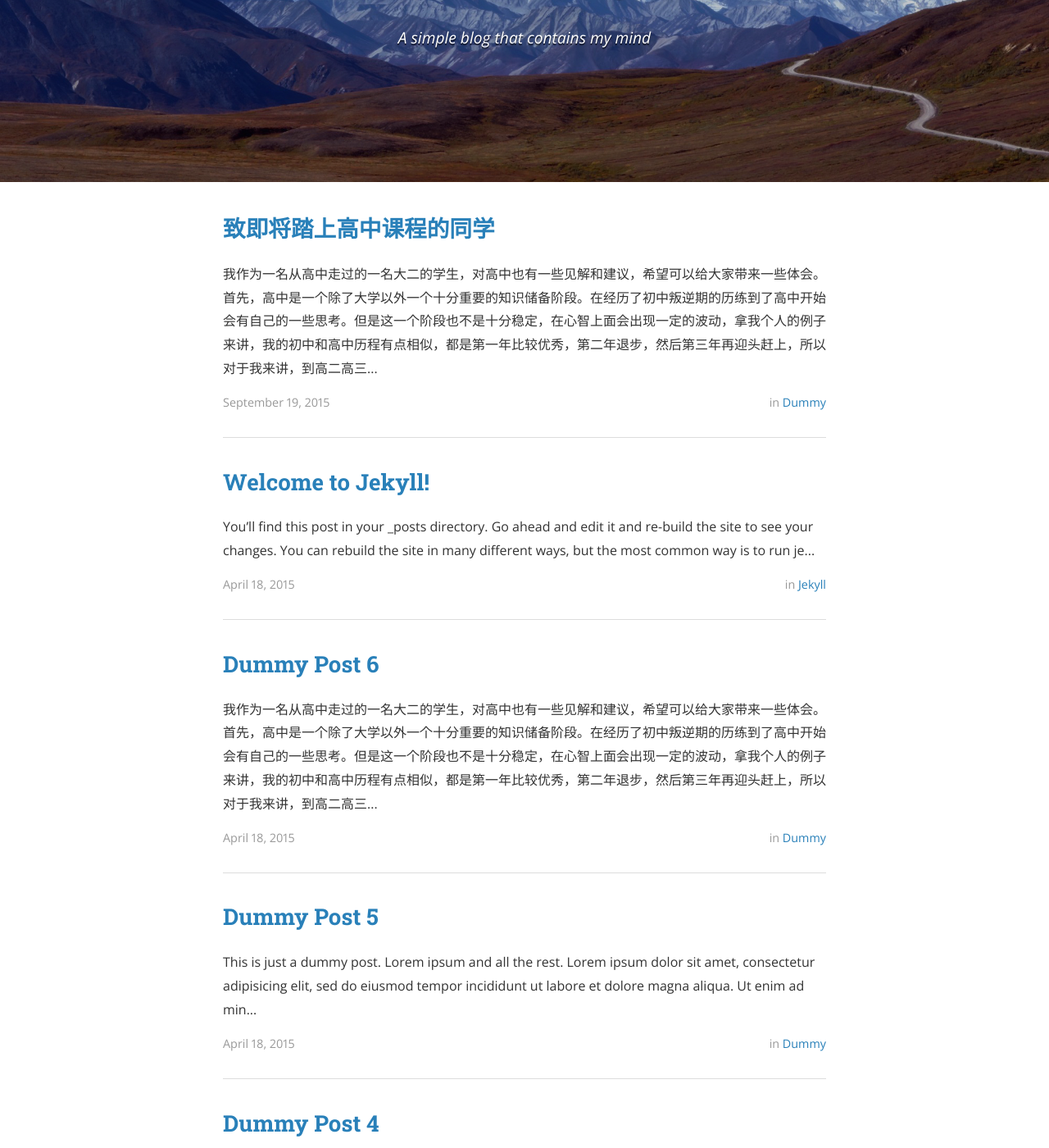
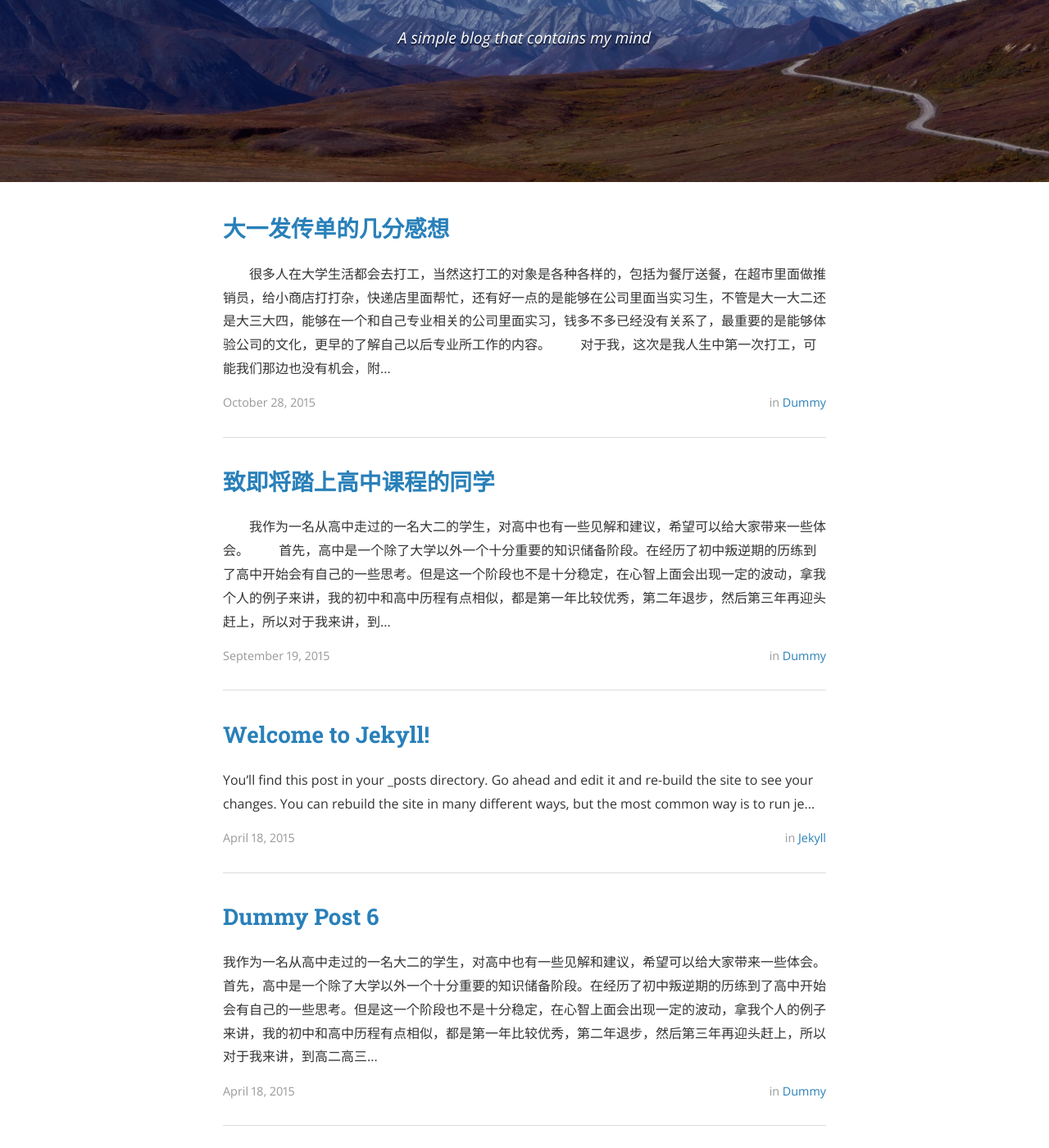
Before and after one commit to michaelllh/mike-blog, a Jekyll site: the page built from index.html, in a window 1280 px wide and 1400 px high, scrolled down 281 px. Shown: the whole window at 82% size. Built offline with Jekyll 4.4.1, drawn with Linux system fonts in a browser that asks for light colours; nearby versions of some CDN libraries; the list of posts is cut into pages by our own code; a style sheet for code colours, icons or effects is not loaded; some of the changed lines change nothing that is shown.

Commit message:
11月份更新

```diff
--- a/_config.yml
+++ b/_config.yml
@@ -1,6 +1,8 @@
+
 # External gems
 gems:
   - jekyll-archives # Sorry, not GitHub pages friendly!
+  - jekyll-paginate
   - jekyll-sitemap
 
 # Site settings
@@ -15,6 +17,7 @@
 cover: "assets/header_image.jpg"
 logo: "assets/logo.png"
 
+#highlighter: rouge
 # Build settings
 markdown: kramdown
 paginate: 5
@@ -30,7 +33,7 @@
     category: '/category/:name/'
     tag: '/tag/:name/'
 
-#评论设置，这里使用的是Disqus，但是不是很适合国内使用
+#评论设置，这里使用的是Disqus，但是不是很适合国内使用,我修改到了多说系统
 # Disqus comments
 #disqus_shortname: Mike
 
--- /dev/null
+++ b/_posts/2015-10-19-leaflet.markdown
@@ -0,0 +1,24 @@
+---
+layout: post
+title:  "大一发传单的几分感想"
+date:   2015-10-28 08:43:59
+author: Mike
+categories: Dummy
+---
+
+　　很多人在大学生活都会去打工，当然这打工的对象是各种各样的，包括为餐厅送餐，在超市里面做推销员，给小商店打打杂，快递店里面帮忙，还有好一点的是能够在公司里面当实习生，不管是大一大二还是大三大四，能够在一个和自己专业相关的公司里面实习，钱多不多已经没有关系了，最重要的是能够体验公司的文化，更早的了解自己以后专业所工作的内容。
+
+
+　　对于我，这次是我人生中第一次打工，可能我们那边也没有机会，附近也没有什么商店啊，工厂啊之类的，更多的是在家里帮帮忙。所以这次的体验应该是我印象中比较深刻的东西在里面。
+
+　　这一次就是发传单的工作，总共发了21栋楼层。有收获了很多。我们走过很多的楼层，不同的楼层会有不同的氛围。就找像我们开始的地方，是在四区那边。刚开始是男生宿舍，会有一种“韵味”在里面。而且，我们发的时候是门关着的，就直接塞到门缝里面，有的房间有那种专门放传单的袋子，就会放在他们的袋子里面。门开着的就会去和他们直接讲，麻烦他们看一下传单。但是在男生宿舍经常就是有的一大帮人在玩电脑，都根本不理我们。这样的还好，有的是直接态度很恶劣，就是语气很不友善，直接就把门给关上了。通过他们的宿舍和长相上看就肯定不是大一的，大一的宿舍男生就明显会友善很多，毕竟是刚来学校一个学期，会对身边的事物比较敬重。但是像他们大二大三的，土一点的话说就是老油条，没有一个对他人的敬意。很难想象他们在这一个细节上都做不好，以后会有什么样的成就。我一直相信，一个人能不能够成功，真的是在于对细节上面的重视，还有就是对于他人的尊重。现在我看到发传单的同学就会有十分的敬意在里面，毕竟自己做过了这件事才知道艰辛。
+
+　　说到尊重他人，我就想起去年的职业生涯规划的最后的一个人物访谈，我自己去联系了两家公司，从他们公司的网页上面找到了前台的电话。先打的是新大陆的电话，是一个男的客服，我稍微解释了一下我打电话的用意，然后他就直接回绝了我的请求，而且当中我有一些话没听清，我麻烦他再说一次，他就很不爽的语气。挂了我的电话。然后我又打过去，没听清，他就直接挂了电话。是，公司有公司的规定，不接受私人的拜访，但是就你这种服务态度算什么，这能够成就一个好的公司，天都会塌下来，什么样的服务就有什么的结果。我一直认为一个好的公司，在用户体验上面做得很好，更重要的是能够以顾客为上，而不是为了利益而利益。在打电话给星网锐捷的时候就好了很多，是一个女的前台，她告诉了我一个电话，然后我谢过她，就打了她给我的那个电话，然后对方又让我打电话给她的同事，这样一波三折，我中午联系到了一个星网锐捷的同事进行一个生涯人物的访谈。可能有人会说是一个男女不同的前台才导致我面对这两种不同的态度，但是我认为并不是，一个公司应该注意每一个细节，就像是这个，马上给人一个不好的印象，真的有时候一个细节，会决定成败，这种例子真的太多，我也就不多举例了。
+
+　　真的不同宿舍楼就会有不同的氛围，有的楼层，会有人拿着椅子，在阳台上面看书。而有的楼层，门关得严严实实的，有的一开，四个人全在打游戏，这种100％概率真的很难得。古老的话语，近朱者赤近墨者黑，还是有道理的，一个环境的氛围，会慢慢的影响自己。倘若在清华和在一个普通的211高校中，会有不同的感觉，毕竟大家都在刻苦学习，追寻自己的梦想。你也会慢慢改变，去寻找自己的世界。但如果你身边的所有的小伙伴都在玩游戏，整天无所事事，没有自己的梦想，你也很难有一个好的环境去学习去追求。但是如果能够在这种环境中还能坚持自己的梦想，去学习去追求，那会造就跟辉煌的成功。
+
+　　我们开始扫的楼层是本科生的，后来我们去了研究生的宿舍楼。真的两者的差别也特别大。研究生的宿舍楼道很干净，几乎看不到什么传单，而本科生的宿舍楼道，传单一片，并且有的伴有垃圾，特别是楼道垃圾桶的附近，简直不堪入目。并且他们的态度也很好，不管是男生还是女生。在楼道上面看到有人，我们会上前告诉他们我们的传单内容，他们拿过传单，但并不是语气粗狂的拒绝。这也让我们感到很欣慰，但是最重要的是我看到研究生他们和本科生一种不同的感觉的在里面。
+
+　　最后我们又扫了几栋本科生的楼层。遇到了一个不好的事情，当时我在扫的楼层上遇到了一个正在整理垃圾桶的阿姨，她就说不要发这个传单，会把楼道弄得乱七八糟，我就马上说好的，我们马上下下楼去。当我刚走过去，阿姨就说那你还不如把这些传单给我，我不答应，她就过来抢。我当然不能给她，我能够猜到她是想把谢谢传单拿去卖，她在整理垃圾桶也是为了有一些可以回收的东西，如果我给她了就不会去收集那么麻烦了。但是我是帮商家来发传单，我不能就是把这些传单给阿姨。之后我们下楼的时候阿姨还跟在我们后面不让我们就是又溜去发，当然我们也不会这样做。
+
+　　在我们国内，这种打工的机会不多，校园里面提供的机会相对较少，学校也没有这么多的经费来为学生们提供好的一个兼职的岗位。最多大家都是在学校附近的商店打工，或者是家教。而这一点我觉得就和国外的大学有些比较大的差别，他们有足够的基金来做这些事情，也许我们国内也应该思考，怎样促进大学生的社会工作，当然不仅仅只是校内的活动。
--- a/_sass/_layout.scss
+++ b/_sass/_layout.scss
@@ -408,3 +408,10 @@
 		}
 	}
 }
+
+/*
+*	Music
+*/
+.music{
+
+}
```
Also changed, not shown: _posts/2015-09-19-myfirstblog.markdown (+9 -9 lines), _includes/header.html (line endings or trailing spaces), _layouts/default.html (line endings or trailing spaces), 2 other files.
